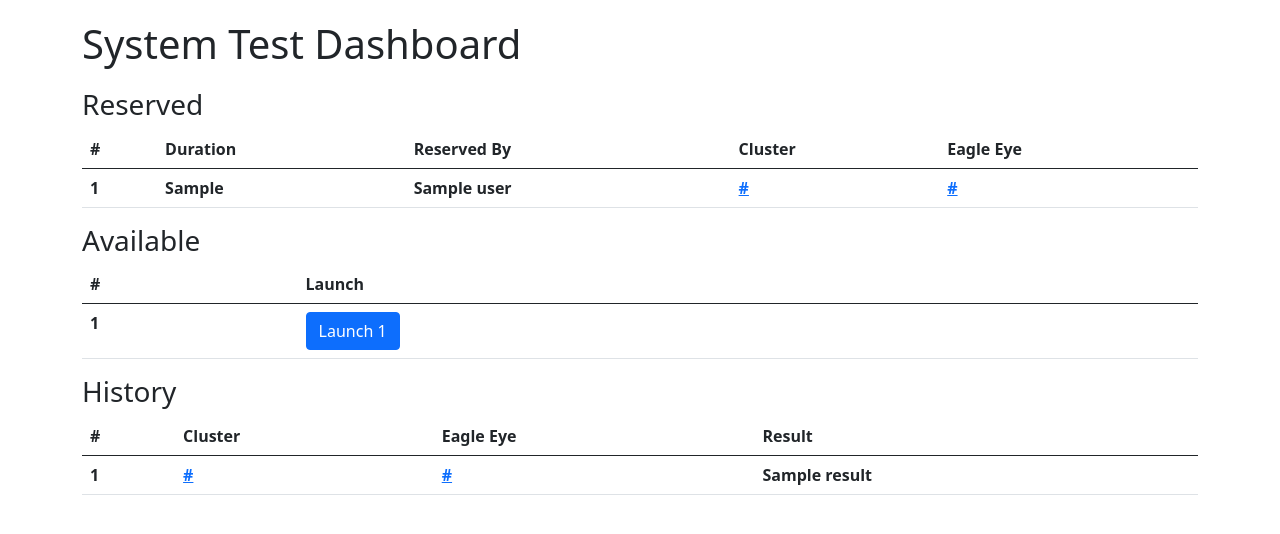
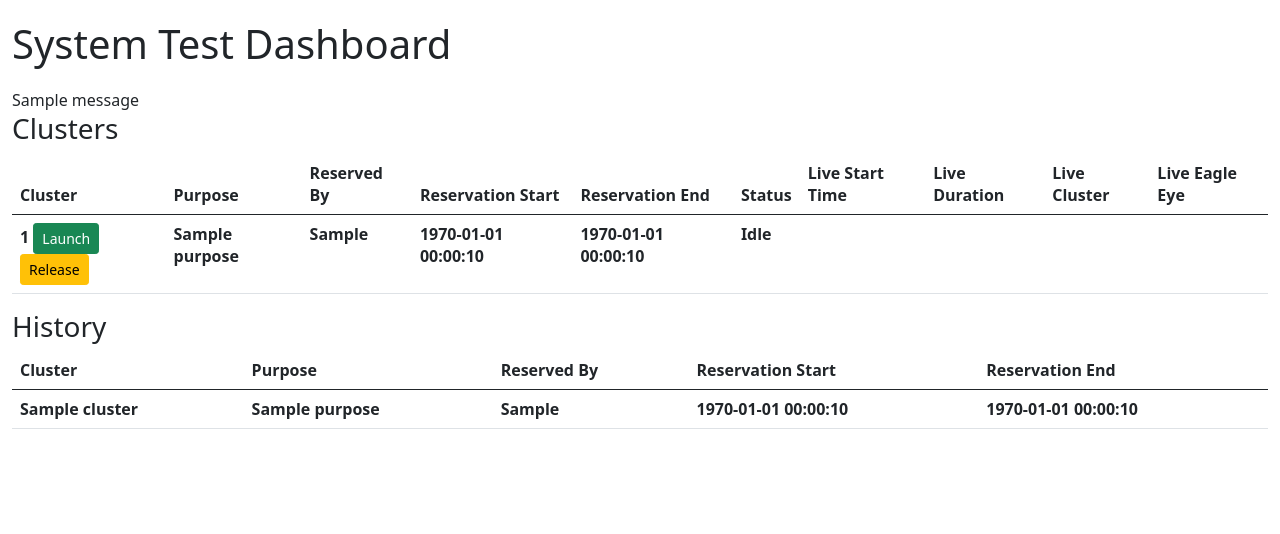
Before and after one commit to pavithra-mahamani/productivitynautomation, a Flask app: template system_testing_dashboard/templates/index.html in a window 1280 px wide. Shown: the top 534 px of the page. Run offline with Flask 2, Linux system fonts and the light colour scheme; the template is opened without the code that fills it: most values are stand-ins (such as "Sample title", 1, 10 or a date in 2020); one stand-in notice (Sample message) is shown; lists and menus that the app fills with data are empty.

Commit message:
Reservation with history stored in couchbase

```diff
--- a/system_testing_dashboard/main.py
+++ b/system_testing_dashboard/main.py
@@ -1,16 +1,52 @@
+from couchbase.options import LockMode
 from flask import Flask
-from flask import render_template
+from flask import render_template, redirect, flash
 import requests
 import time
 import datetime
 import requests_cache
+from flask import request
+from couchbase.cluster import Cluster, ClusterOptions
+from couchbase.auth import PasswordAuthenticator
+from uuid import uuid4
+from datetime import datetime, timedelta
+import os
+
+CB_BUCKET = os.environ.get("CB_BUCKET") or "system_test_dashboard"
+CB_USERNAME = os.environ.get("CB_USERNAME") or "Adminstrator"
+CB_PASSWORD = os.environ.get("CB_PASSWORD") or "password"
+
+cluster = Cluster("couchbase://{}".format(os.environ["CB_SERVER"]), ClusterOptions(PasswordAuthenticator(CB_USERNAME, CB_PASSWORD), lockmode=LockMode.WAIT))
+bucket = cluster.bucket(CB_BUCKET)
+collection = bucket.default_collection()
 
 requests_cache.install_cache(expire_after=60, backend="memory")
 
 app = Flask("systen_testing_dashbord")
 
+app.secret_key = b'\xe0\xac#\x06\xe3\xc5\x19\xd6\xfd\xaf+e\xb9\xd0\xb0\x1f'
+
 NUM_LAUNCHERS = 4
 LAUNCHER_TO_PARSER_CACHE = {}
+JENKINS_PREFIX = "http://qa.sc.couchbase.com/job/"
+
+data = {}
+
+class Reservation:
+    reserved_by = ""
+    purpose = ""
+    start = 0
+    end = 0
+    cluster = 0
+    id = ""
+
+    def __init__(self, id, reserved_by, purpose, start, end, cluster):
+        self.id = id
+        self.reserved_by = reserved_by
+        self.purpose = purpose
+        self.start = start
+        self.end = end
+        self.cluster = cluster
 
 class Launcher:
     running = False
@@ -19,10 +55,11 @@ class Launcher:
     job_name = ""
     number = 0
     job_url = ""
+    short_job_url = ""
     log_parser = None
-    user = ""
     running_for = ""
     started = 0
+    reservation = None
 
     def __init__(self, number, name, build):
         self.number = number
@@ -32,8 +69,9 @@ class Launcher:
         self.job_name = name
         self.build_num = build["number"]
         self.job_url = build["url"]
-        self.user = getAction(build["actions"], "causes")[0]["userName"]
-        self.started = build["timestamp"]
+        self.short_job_url = build["url"].replace(JENKINS_PREFIX, "")
+        # self.user = getAction(build["actions"], "causes")[0]["userName"]
+        self.started = build["timestamp"] / 1000
         if self.running:
             self.running_for = get_running_for(build["timestamp"])
         log_parser_build = get_log_parser_build(build["url"])
@@ -44,10 +82,12 @@ class LogParser:
     running = False
     result = ""
     url = ""
+    short_url = ""
     running_for = ""
 
     def __init__(self, build) -> None:
         self.url = build["url"]
+        self.short_url = build["url"].replace(JENKINS_PREFIX, "")
         self.result = build["result"]
         self.running = build["building"]
         if self.running:
@@ -104,7 +144,7 @@ def get_launcher_ips(launcher_job_url):
 
 def log_parser_from_ips(ips):
     log_parser = None
-    job_json = requests.get("http://qa.sc.couchbase.com/job/system_test_log_parser/api/json").json()
+    job_json = requests.get(JENKINS_PREFIX + "system_test_log_parser/api/json").json()
     for build in job_json["builds"]:
         json = requests.get(build["url"] + "api/json").json()
         parameters = getAction(json["actions"], "parameters")
@@ -128,13 +168,24 @@ def get_log_parser_build(launcher_job_url):
     return None
 
 def get_running_for(started):
-    return str(datetime.timedelta(seconds=time.time() - started / 1000)).split(".")[0]
+    return str(timedelta(seconds=time.time() - started / 1000)).split(".")[0]
 
+def get_active_reservations():
+    current_time = time.time()
+    reservations = list(bucket.query("select purpose, reserved_by, `start`, `end`, `cluster`, META().id from {0} where `start` <= {1} and `end` >= {1}".format(CB_BUCKET, current_time)))
+    return [Reservation(reservation["id"], reservation["reserved_by"], reservation["purpose"], reservation["start"], reservation["end"], reservation["cluster"]) for reservation in reservations]
 
-@app.route("/")
-def index():
+def get_reservation_history():
+    current_time = time.time()
+    reservations = list(bucket.query("select purpose, reserved_by, `start`, `end`, `cluster`, META().id from {} where `end` < {} order by `end` desc".format(CB_BUCKET, current_time)))
+    return [Reservation(reservation["id"], reservation["reserved_by"], reservation["purpose"], reservation["start"], reservation["end"], reservation["cluster"]) for reservation in reservations]
+
+def release_reservation(id):
+    current_time = time.time()
+    bucket.query("update {} set `end` = {} where META().id = '{}'".format(CB_BUCKET, current_time, id)).execute()
+
+def get_launchers():
     launchers = []
-    history = []
     for i in range(1, NUM_LAUNCHERS + 1):
         job_name = "component_systest_launcher"
         if i > 1:
@@ -143,17 +194,61 @@ def index():
         latest_build_json = requests.get(job_json["lastBuild"]["url"] + "/api/json").json()
         latest_launcher = Launcher(i, job_name, latest_build_json)
         launchers.append(latest_launcher)
+    return launchers
 
-        history_builds = job_json["builds"][:3]
-        if latest_launcher.running:
-            history_builds = job_json["builds"][1:4]
 
-        for build in history_builds:
-            build_json = requests.get(build["url"] + "/api/json").json()
-            history.append(Launcher(i, job_name, build_json))
+@app.template_filter("timestamp")
+def format_timestamp(timestamp):
+    return datetime.fromtimestamp(int(timestamp))
 
-    history.sort(key=lambda launcher: launcher.started, reverse=True)
 
-    return render_template('index.html', launchers=launchers, history=history)
+@app.route("/")
+def index():
+    launchers = get_launchers()
+    reservations = get_active_reservations()
+    for reservation in reservations:
+        launchers[reservation.cluster - 1].reservation = reservation
+    reservation_history = get_reservation_history()
+
+    return render_template('index.html', launchers=launchers, reservation_history=reservation_history)
+
+
+@app.route("/release/<string:id>")
+def release(id):
+    try:
+        release_reservation(id)
+    except Exception as e:
+        flash("Couldn't release reservation: {}".format(e))
+    return redirect("/")
+
+
+@app.route("/reserve", methods=["POST"])
+def reserve():
+    try:
+        user = request.form['name']
+        cluster = int(request.form['cluster'])
+        duration = float(request.form['duration'])
+        purpose = request.form['purpose']
+        start = time.time()
+        end = start + (duration * 60 * 60)
+        id = str(uuid4())
+
+        existing_reservations = list(bucket.query("select raw count(*) from {} where `end` > {} and `cluster` = {}".format(CB_BUCKET, start, cluster)))[0] > 0
+        if existing_reservations:
+            raise Exception("Existing reservation")
+
+        doc = {
+            "start": start,
+            "end": end,
+            "cluster": cluster,
+            "purpose": purpose,
+            "reserved_by": user
+        }
+
+        collection.insert(id, doc)
+    except Exception as e:
+        flash("Couldn't reserve cluster: {}".format(e))
+    return redirect("/")
+
 
 app.run("0.0.0.0", 8080, debug=True)
--- a/system_testing_dashboard/requirements.txt
+++ b/system_testing_dashboard/requirements.txt
@@ -1,3 +1,5 @@
 Flask==1.1.2
 requests==2.25.1
 requests-cache==0.6.3
+couchbase==3.1.2
+python-dotenv==0.17.1
--- a/system_testing_dashboard/templates/index.html
+++ b/system_testing_dashboard/templates/index.html
@@ -5,93 +5,132 @@
         <link href="{{ url_for('static', filename = 'css/style.css') }}" rel="stylesheet">
     </head>
     <body>
-        <div class="container">
+        <div class="container-fluid">
             <h1 id="title">System Test Dashboard</h1>
-            <h3>Reserved</h1>
+            {% with messages = get_flashed_messages() %}
+            {% if messages %}
+                {% for message in messages %}
+                    {{ message }}
+                {% endfor %}
+            {% endif %}
+            {% endwith %}
+            <h3>Clusters</h3>
             <table class="table">
                 <thead>
                 <tr>
-                    <th scope="col">#</th>
-                    <th scope="col">Duration</th>
+                    <th scope="col">Cluster</th>
+                    <th scope="col">Purpose</th>
                     <th scope="col">Reserved By</th>
-                    <th scope="col">Cluster</th>
-                    <th scope="col">Eagle Eye</th>
+                    <th scope="col">Reservation Start</th>
+                    <th scope="col">Reservation End</th>
+                    <th scope="col">Status</th>
+                    <th scope="col">Live Start Time</th>
+                    <th scope="col">Live Duration</th>
+                    <th scope="col">Live Cluster</th>
+                    <th scope="col">Live Eagle Eye</th>
                 </tr>
                 </thead>
                 <tbody>
-                    {% for launcher in launchers | rejectattr('running', 'eq', False) %}
+                    {% for launcher in launchers %}
+                    {% if launcher.running %}
                     <tr>
-                        <th scope="row">{{ launcher.number }}</th>
+                        <th scope="row">{{ launcher.number }} <button type="button" class="btn btn-danger btn-sm">Stop</button></th>
+                        <th scope="row">{% if launcher.reservation %} {{ launcher.reservation.purpose }} {% endif %}</th>
+                        <th scope="row">{% if launcher.reservation %} {{ launcher.reservation.reserved_by }} {% endif %}</th>
+                        <th scope="row">{% if launcher.reservation %} {{ launcher.reservation.start|timestamp }} {% endif %}</th>
+                        <th scope="row">{% if launcher.reservation %} {{ launcher.reservation.end|timestamp }} {% endif %}</th>
+                        <th scope="row">Running</th>
+                        <th scope="row">{{ launcher.started|timestamp }}</th>
                         <th scope="row">{{ launcher.running_for }}</th>
-                        <th scope="row">{{ launcher.user }}</th>
-                        <th scope="row"><a href="{{ launcher.job_url }}">{{ launcher.job_url }}</a></th>
+                        <th scope="row"><a href="{{ launcher.job_url }}">{{ launcher.short_job_url }}</a></th>
                         <th scope="row">
                             {% if launcher.log_parser %}
-                            <a href="{{ launcher.log_parser.url }}">{{ launcher.log_parser.url }}</a>
+                            <a href="{{ launcher.log_parser.url }}">{{ launcher.log_parser.short_url }}</a>
                             {% else %}
                             <span class="badge bg-danger">No log parser found</span>
                             {% endif %}
                         </th>
                     </tr>
+                    {% else %}
+                    <tr>
+                        <th scope="row">
+                            {{ launcher.number }}
+
+                            {% if launcher.reservation %}
+                            <a href="http://qa.sc.couchbase.com/job/{{ launcher.job_name }}/build?delay=0sec" target="_blank" class="btn btn-success btn-sm">Launch</button>
+                            <a href="/release/{{ launcher.reservation.id }}" class="btn btn-warning btn-sm">Release</button>
+                            {% else %}
+                            <button type="button" class="btn btn-primary btn-sm" data-bs-toggle="modal" data-bs-target="#reserve{{ launcher.number }}">
+                                Reserve
+                            </button>
+
+                            <div class="modal fade" id="reserve{{ launcher.number }}" tabindex="-1" aria-labelledby="exampleModalLabel" aria-hidden="true">
+                                <div class="modal-dialog">
+                                <div class="modal-content">
+                                    <div class="modal-header">
+                                    <h5 class="modal-title" id="exampleModalLabel">Reserve Cluster {{ launcher.number }}</h5>
+                                    <button type="button" class="btn-close" data-bs-dismiss="modal" aria-label="Close"></button>
+                                    </div>
+                                    <div class="modal-body">
+                                        <form action="/reserve" method="POST">
+                                            <div class="mb-3">
+                                                <label for="name" class="form-label">Name</label>
+                                                <input type="text" class="form-control" name="name" id="name">
+                                            </div>
+                                            <div class="mb-3">
+                                                <label for="purpose" class="form-label">Purpose</label>
+                                                <input type="text" class="form-control" name="purpose" id="purpose">
+                                            </div>
+                                            <input type="hidden" value="{{ launcher.number }}" class="form-control" name="cluster" id="cluster">
+                                            <div class="mb-3">
+                                                <label for="duration" class="form-label">Duration (hours)</label>
+                                                <input type="text" class="form-control" name="duration" id="duration">
+                                            </div>
+                                            <button type="submit" class="btn btn-primary">Reserve</button>
+                                        </form>
+                                    </div>
+                                </div>
+                                </div>
+                            </div>
+                            {% endif %}
+                        </th>
+                        <th scope="row">{% if launcher.reservation %} {{ launcher.reservation.purpose }} {% endif %}</th>
+                        <th scope="row">{% if launcher.reservation %} {{ launcher.reservation.reserved_by }} {% endif %}</th>
+                        <th scope="row">{% if launcher.reservation %} {{ launcher.reservation.start|timestamp }} {% endif %}</th>
+                        <th scope="row">{% if launcher.reservation %} {{ launcher.reservation.end|timestamp }} {% endif %}</th>
+                        <th scope="row">Idle</th>
+                        <th scope="row"></th>
+                        <th scope="row"></th>
+                        <th scope="row"></th>
+                        <th scope="row"></th>
+                    </tr>
+                    {% endif %}
                     {% endfor %}
                 </tbody>
             </table>
-            <h3>Available</h1>
+            <h3>History</h3>
             <table class="table">
                 <thead>
                 <tr>
-                    <th scope="col">#</th>
-                    <th scope="col">Launch</th>
+                    <th scope="col">Cluster</th>
+                    <th scope="col">Purpose</th>
+                    <th scope="col">Reserved By</th>
+                    <th scope="col">Reservation Start</th>
+                    <th scope="col">Reservation End</th>
                 </tr>
                 </thead>
                 <tbody>
-                    {% for launcher in launchers | rejectattr('running', 'eq', True) %}
+                    {% for reservation in reservation_history %}
                     <tr>
-                        <th scope="row">{{ launcher.number }}</th>
-                        <th scope="row"><a href="http://qa.sc.couchbase.com/job/{{ launcher.job_name }}/build?delay=0sec" target="_blank" class="btn btn-primary">Launch {{ launcher.number }}</button></th>
+                        <th scope="row">{{ reservation.cluster }}</th>
+                        <th scope="row">{{ reservation.purpose }}</th>
+                        <th scope="row">{{ reservation.reserved_by }}</th>
+                        <th scope="row">{{ reservation.start|timestamp }}</th>
+                        <th scope="row">{{ reservation.end|timestamp }}</th>
                     </tr>
                     {% endfor %}
                 </tbody>
             </table>
-            <h3>History</h1>
-            <table class="table">
-                <thead>
-                <tr>
-                    <th scope="col">#</th>
-                    <th scope="col">Cluster</th>
-                    <th scope="col">Eagle Eye</th>
-                    <th scope="col">Result</th>
-                </tr>
-                </thead>
-                <tbody>
-                    {% for launcher in history | rejectattr('running', 'eq', True) %}
-                    <tr>
-                        <th scope="row">{{ launcher.number }}</th>
-                        <th scope="row"><a href="{{ launcher.job_url }}">{{ launcher.job_url }}</a></th>
-                        <th scope="row">
-                            {% if launcher.log_parser %}
-                            <a href="{{ launcher.log_parser.url }}">{{ launcher.log_parser.url }}</a>
-                            {% else %}
-                            <span class="badge bg-danger">No log parser found</span>
-                            {% endif %}
-                        </th>
-                        <th>{{ launcher.result }}</th>
-                    </tr>
-                    {% endfor %}
-                </tbody>
-            </table>
-            {% for launcher in launchers %}
-                <!-- <h1>Launcher {{ launcher.number }}</h1>
-                <p>Status: {% if launcher.running: %} Running for {{ launcher.running_for }} {% else %} Finished ({{ launcher.result }}) {% endif %}</p>
-                {% if launcher.running: %}
-                <p>User: {{ launcher.user }}</p>
-                {% endif %}
-                <p>Launcher: <a href="{{ launcher.job_url }}">{{ launcher.job_url }}</a></p>
-                {% if launcher.log_parser: %}
-                <p>Log Parser: <a href="{{ launcher.log_parser.url }}">{{ launcher.log_parser.url }}</a></p>
-                <p>Status: {% if launcher.log_parser.running: %} Running for {{ launcher.log_parser.running_for }} {% else %} Finished ({{ launcher.log_parser.result }}) {% endif %}</p>
-                {% endif %} -->
-            {% endfor %}
         </div>
     </body>
     <script src="https://cdn.jsdelivr.net/npm/bootstrap@5.0.0/dist/js/bootstrap.bundle.min.js" integrity="sha384-p34f1UUtsS3wqzfto5wAAmdvj+osOnFyQFpp4Ua3gs/ZVWx6oOypYoCJhGGScy+8" crossorigin="anonymous"></script>
```
Also changed, not shown: system_testing_dashboard/docker-compose.yml (+12 -0 lines), 2 other files.
